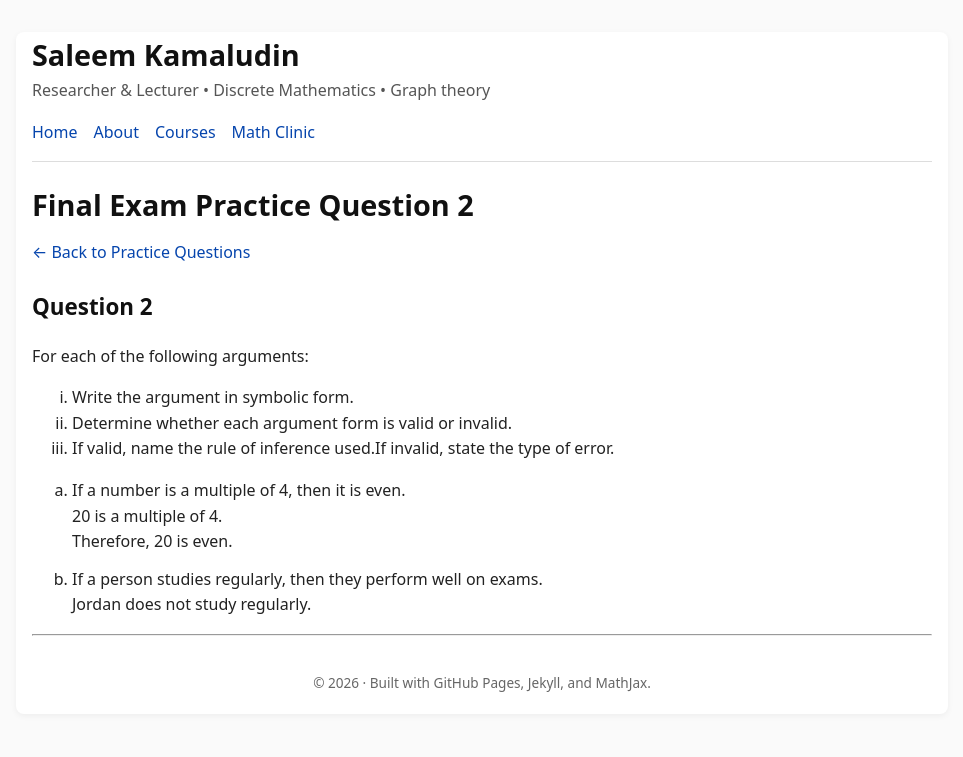
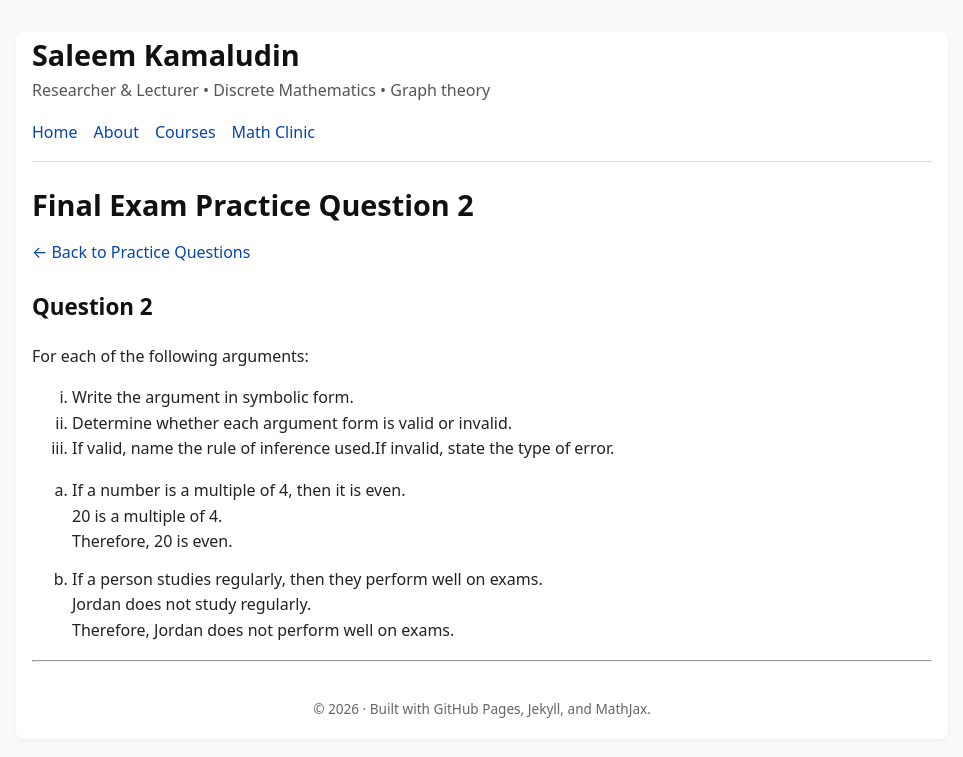
Before and after one commit to SaleemKamaludin/SaleemKamaludin.github.io, a Jekyll site: the page built from courses/comp1604/final-exam-practice/question-2.md, in a window 1280 px wide. Shown: the top 757 px of the page, without its empty margins (158-1121 px from the left). Built offline with Jekyll 4.4.1, drawn with Linux system fonts in a browser that asks for light colours.

Commit message:
Add conclusion to argument in question-2.md

```diff
--- a/courses/comp1604/final-exam-practice/question-2.md
+++ b/courses/comp1604/final-exam-practice/question-2.md
@@ -28,3 +28,4 @@ title: Final Exam Practice Question 2
     <li>
       <p>If a person studies regularly, then they perform well on exams.<br>
             Jordan does not study regularly.<br>
+      Therefore, Jordan does not perform well on exams.</p>
```
